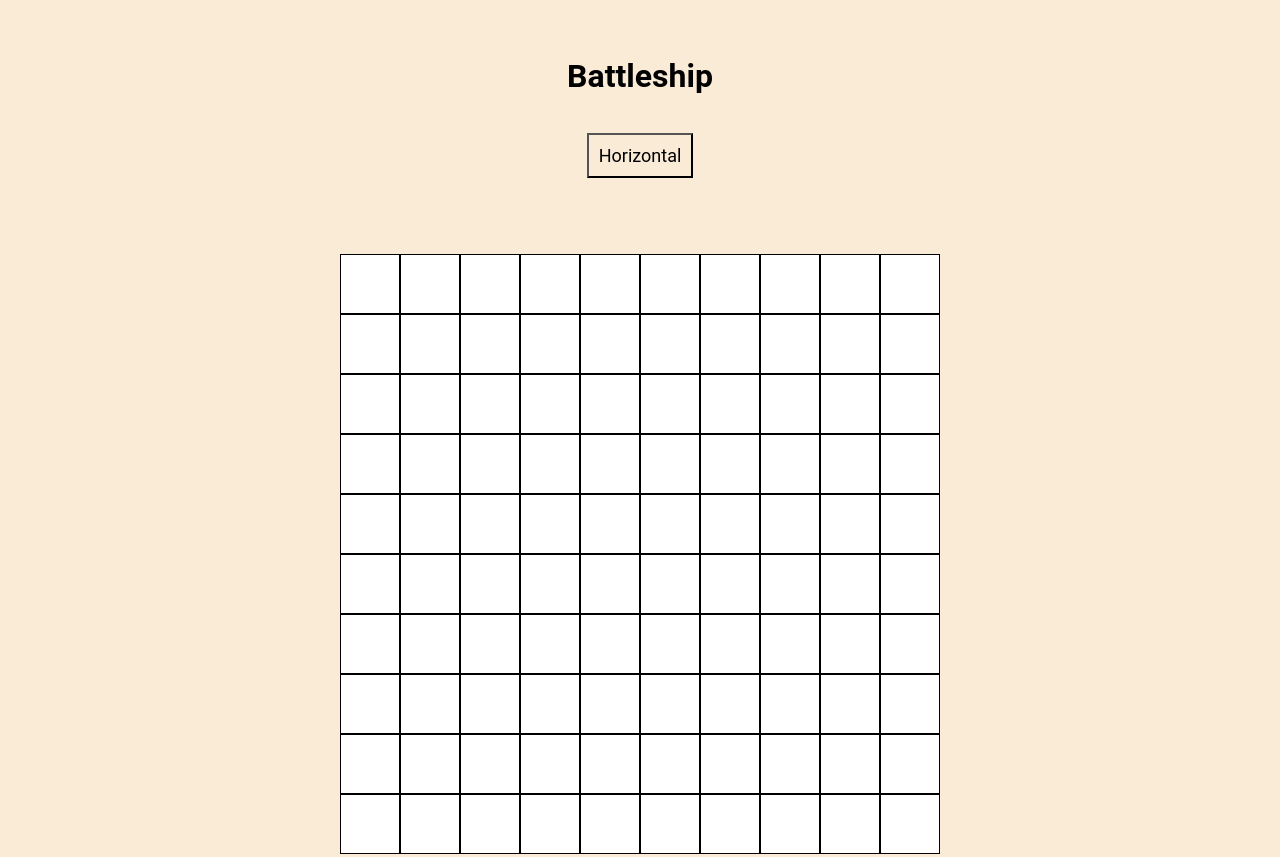
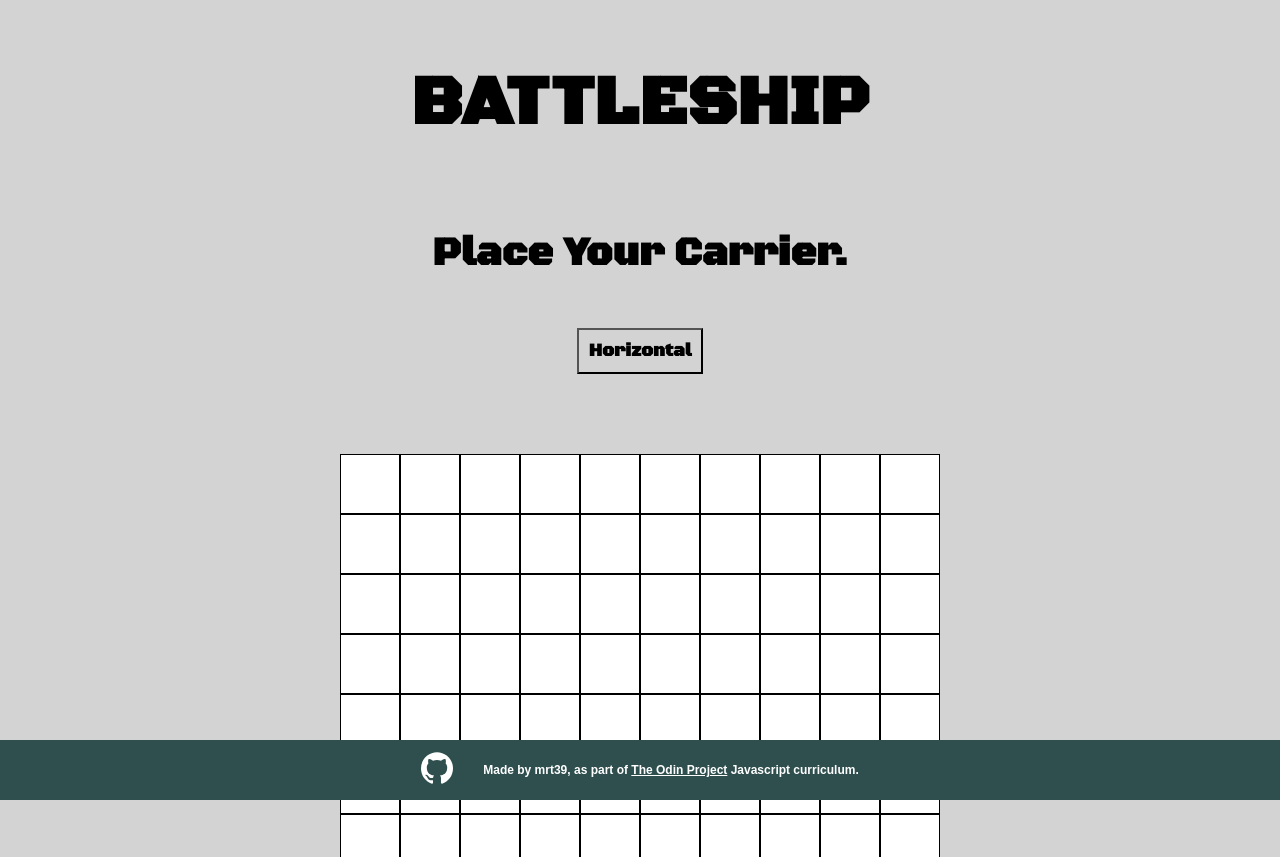
Before and after one commit to mrt39/odin-battleship, a website with bundled scripts: page index.html in a window 1280 px wide. Shown: the top 857 px of the page. Built offline with nearby package versions, Linux system fonts and the light colour scheme.

Commit message:
Add footer

```diff
--- a/game.js
+++ b/game.js
@@ -64,7 +64,7 @@ function placementBoard () {
             k_Divs[k].setAttribute('id', `div_no_${k*10+i}`);
 
             //create borders
-            k_Divs[k].setAttribute('style', 'border: 1px solid black; height: 100% ; background-color: white');
+            k_Divs[k].setAttribute('style', 'display: flex; justify-content: center; align-items: center; font-size: 35px; user-select: none; border: 1px solid black; height: 100% ; background-color: white');
 
             //set an attribute that will help us identify these divs when we select them
             k_Divs[k].setAttribute('data-src', '');
@@ -302,6 +302,8 @@ palette.appendChild(finalplacementBoard)
 //function for adding ships to the placement board by user click
 function addShip (alignment, placement_id) {
 
+    //change the text after each ship is added
+    let txt = document.querySelector("#placeships")
     //placement_id is a string like div_no_36. eliminate the first 7 chars to get the number
     let id_num = placement_id.slice(7)
     //if the id number consists of 1 character, add a "0" in front of it
@@ -316,21 +318,25 @@ function addShip (alignment, placement_id) {
         numberofShipsAdded++
         //change the shipsize to 4 (this is for displaying the hover tiles on dom)
         shipsize = 4
+        txt.innerText = "Place your Battleship."
     //add a battleship (size:4)
     } else if (numberofShipsAdded ===1){
         gameboardUser.position(Ship("battleship", 4), alignment, parseInt(id_num[0]), parseInt(id_num[1]))
         numberofShipsAdded++
         shipsize = 3
+        txt.innerText = "Place your Submarine."
     //add a destroyer (size:3)
     } else if (numberofShipsAdded ===2){
         gameboardUser.position(Ship("submarine", 3), alignment, parseInt(id_num[0]), parseInt(id_num[1]))
         numberofShipsAdded++
         shipsize = 3
+        txt.innerText = "Place your Destroyer."
     //add a submarine (size:3)
     } else if (numberofShipsAdded ===3){
         gameboardUser.position(Ship("destroyer", 3), alignment, parseInt(id_num[0]), parseInt(id_num[1]))
         numberofShipsAdded++
         shipsize = 2
+        txt.innerText = "Place your Patrol Boat."
     //add a boat (size:2)
     } else if (numberofShipsAdded ===4){
         gameboardUser.position(Ship("boat", 2), alignment, parseInt(id_num[0]), parseInt(id_num[1]))
@@ -346,6 +352,23 @@ function addShip (alignment, placement_id) {
 function getRandomInt(max) {
     return Math.floor(Math.random() * max);
 }
+
+//function for displaying text with an interval
+function printLetterByLetter(destination, message, speed){
+    document.getElementById(destination).innerText = ""
+    var i = 0;
+    var interval = setInterval(function(){
+        //clean the element first
+        //start adding
+        document.getElementById(destination).innerHTML += message.charAt(i);
+        i++;
+        if (i > message.length){
+            clearInterval(interval);
+        }
+    }, speed);
+}
+
+
 
 //function for placing  ships randomly inside the "gameboardComputer" object
 function addComputerShips() {
@@ -478,7 +501,7 @@ function computerBoardCreation(){
             k_Divs[k].setAttribute('id', `comp_div_no_${k*10+i}`);
 
             //create borders
-            k_Divs[k].setAttribute('style', 'border: 1px solid black; height: 100% ; background-color: white');
+            k_Divs[k].setAttribute('style', 'display: flex; justify-content: center; align-items: center; font-size: 35px; user-select: none; border: 1px solid black; height: 100% ; background-color: white');
 
             //set an attribute that will help us identify these divs when we select them
             k_Divs[k].setAttribute('data-src', '');
@@ -535,10 +558,17 @@ function computerBoardCreation(){
                     if(gameboardComputer.x_axis[id_num[0]][id_num[1]] === "hit"){
                         k_Divs[k].style.backgroundColor = "slategray"
                         k_Divs[k].innerText = "X"
+                        //add a sound
+                        var hitSound = new Audio('/sounds/hit.wav');
+                        hitSound.play();
+                        //add a textchange within the function printLetterByLetter()
+                        //add an pause so game doesn't proceed until sound ends
                     }
                     //if the position doesn't have a ship on it, it's a miss, turn it into light blue
                     if(gameboardComputer.x_axis[id_num[0]][id_num[1]] === "miss"){
                         k_Divs[k].style.backgroundColor = "lightblue"
+                        var missSound = new Audio('/sounds/miss.wav');
+                        missSound.play();
                     }
 
                     //check if gameover
@@ -569,9 +599,11 @@ function computerBoardCreation(){
 function startGame(){
 
     gameStarted = true
-    //remove the alignment button
+    //remove the alignment button and "place your ships text"
+    let txt = document.querySelector("#placeships")
     let btn = document.querySelector("#alignmentBtn")
     btn.remove()
+    txt.style.visibility='hidden'
 
     //position the current board to the left, create another board of the similar kind to the right
     let computerBoard = document.createElement('div');
--- a/index.html
+++ b/index.html
@@ -17,9 +17,11 @@
     <br>
     <br>
 
-    <h1 id="header">Battleship</h1>
+    <h1 id="header">BATTLESHIP</h1>
     </div>
+
     <div id = "middle">
+        <h1 id = "placeships"> Place Your Carrier.</h1>
         <button id ="alignmentBtn">Horizontal</button>
     </div>
     <br>
@@ -33,6 +35,22 @@
 
 
     </div>
+</div>
+<div class="footer-padding"></div>
+  <div class="footer">
+
+    <a href="https://github.com/mrt39">
+        <div id="svgContainer">
+        <svg xmlns="http://www.w3.org/2000/svg" viewBox="0 0 512 512" height="2rem" width="2rem" fill="#fff" class="sc-idOhPF kGntgQ"><path d="M255.968 5.329C114.624 5.329 0 120.401 0 262.353c0 113.536 73.344 209.856 175.104 243.872 12.8 2.368 17.472-5.568 17.472-12.384 0-6.112-.224-22.272-.352-43.712-71.2 15.52-86.24-34.464-86.24-34.464-11.616-29.696-28.416-37.6-28.416-37.6-23.264-15.936 1.728-15.616 1.728-15.616 25.696 1.824 39.2 26.496 39.2 26.496 22.848 39.264 59.936 27.936 74.528 21.344 2.304-16.608 8.928-27.936 16.256-34.368-56.832-6.496-116.608-28.544-116.608-127.008 0-28.064 9.984-51.008 26.368-68.992-2.656-6.496-11.424-32.64 2.496-68 0 0 21.504-6.912 70.4 26.336 20.416-5.696 42.304-8.544 64.096-8.64 21.728.128 43.648 2.944 64.096 8.672 48.864-33.248 70.336-26.336 70.336-26.336 13.952 35.392 5.184 61.504 2.56 68 16.416 17.984 26.304 40.928 26.304 68.992 0 98.72-59.84 120.448-116.864 126.816 9.184 7.936 17.376 23.616 17.376 47.584 0 34.368-.32 62.08-.32 70.496 0 6.88 4.608 14.88 17.6 12.352C438.72 472.145 512 375.857 512 262.353 512 120.401 397.376 5.329 255.968 5.329z"></path></svg>
+        </div>
+    </a>
+
+    <p>Made by mrt39, as part of <a href="https://www.theodinproject.com/">The Odin Project</a> Javascript curriculum.</p>
+  </div>
+</div>
+</body>
+</html>
+
 
 <script type="module" src="game.js"></script>
 
--- a/styles.css
+++ b/styles.css
@@ -1,9 +1,22 @@
+@import url('https://fonts.googleapis.com/css2?family=Black+Ops+One&display=swap');
+
 * {
   margin: 0;
   padding: 0;
   box-sizing: border-box;
-  font-family: roboto, serif;
-  background-color:antiquewhite
+  font-family: 'Black Ops One', cursive;
+  font-weight: 700;
+  background-color:lightgray;
+}
+
+#header{
+  font-size: 70px;
+  user-select: none;
+}
+
+#placeships{
+  margin-top: 5rem;
+  user-select: none;
 }
 
 #headerContainer {
@@ -30,13 +43,16 @@
 }
 
 #middle {
-  display: flex;
+  display: flexbox;
   justify-content: center;
-  font-size: 45px;
+  align-items: center;
+  text-align: center;
+  font-size: 20px;
 
 }
 
 #alignmentBtn{
+  margin-top: 50px;
   padding: 10px;
   font-size: large;
 }
@@ -46,3 +62,53 @@
   font-size: large;
 
 }
+
+.footer-padding {
+  padding-bottom: 60px;
+}
+
+.footer {
+  position: absolute;
+  text-align: center;
+  bottom: 0;
+  width: 100%;
+  height: 60px;
+  background-color: darkslategray;
+  display: flex;
+  justify-content: center;
+  align-items: center;
+  text-align: center;
+}
+
+.footer p {
+
+  font-size: 12px;
+  color: #fff;
+  background-color: darkslategray;
+  font-family: Arial, Helvetica, sans-serif;
+
+}
+
+.footer p a {
+  font-size: 12px;
+  color: #fff;
+  background-color: darkslategray;
+  font-family: Arial, Helvetica, sans-serif;
+
+}
+
+.footer svg {
+  margin-right: 30px;
+  font-size: 12px;
+  background-color: darkslategray;
+  font-family: Arial, Helvetica, sans-serif;
+}
+
+.footer svg:hover {
+  fill: gray;
+  transition: fill 0.2s ease;
+}
+
+#svgContainer{
+  background-color: darkslategray;
+}
```
Also changed, not shown: 2 other files.
